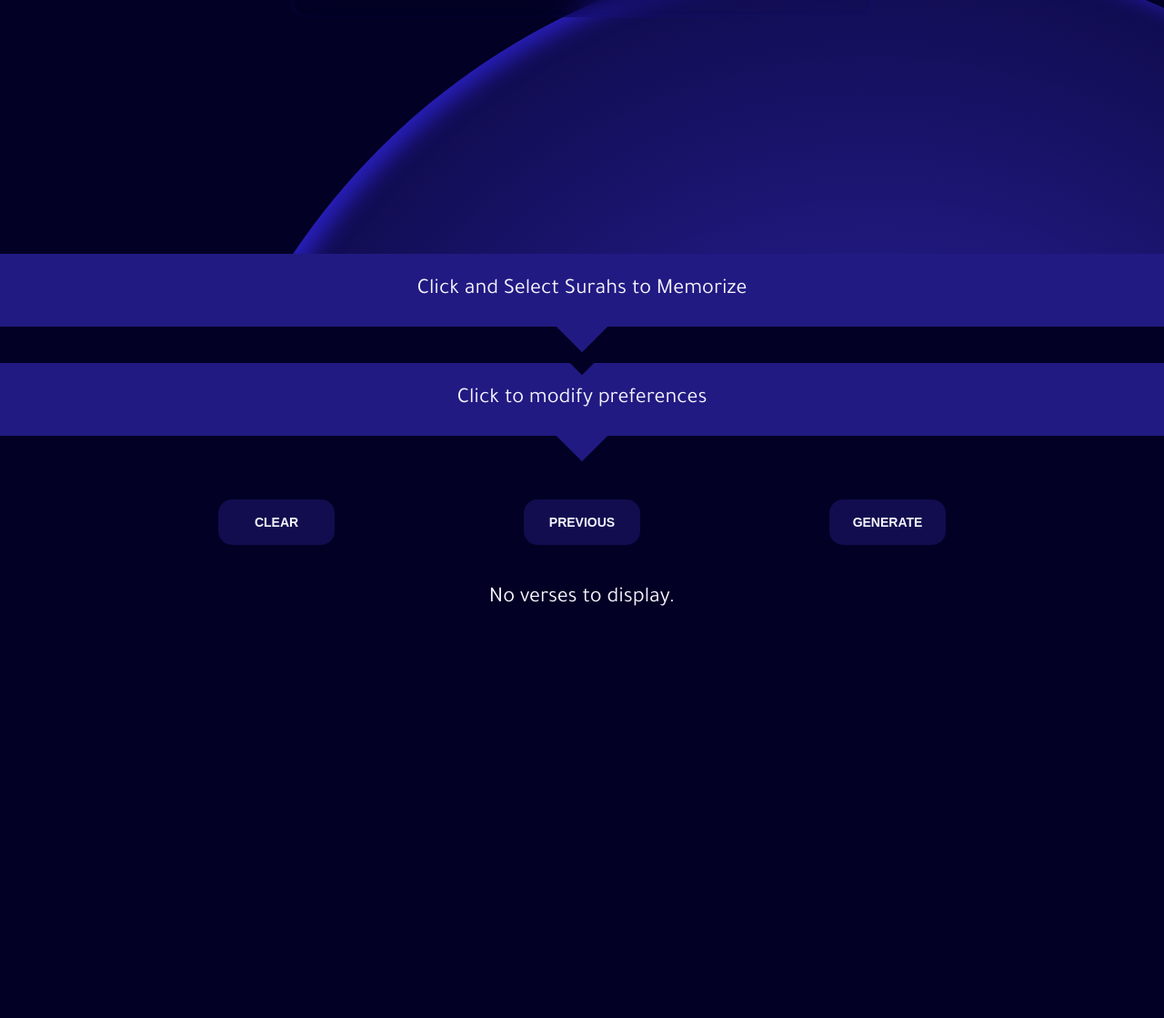
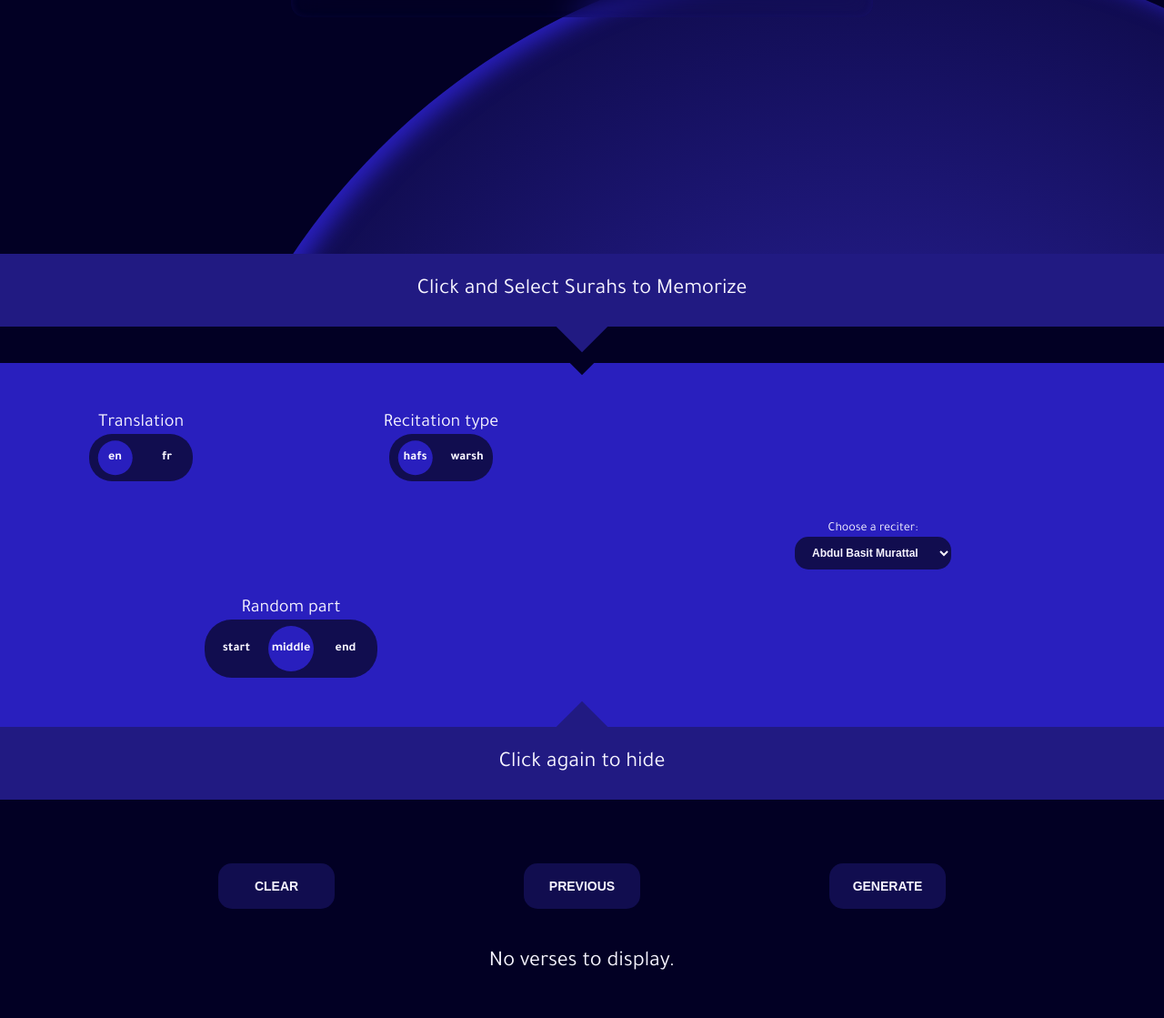
Before and after one commit to seyyko/portfolio, a Flask app: page /QuranTraining/ in a window 1280 px wide. Shown: the part 521-1640 px from the top of the page at 91% size. Run offline with Flask 3, Linux system fonts and the light colour scheme; parts of the project's set-up code (start-up, migrations or seed data) failed here and were passed over.

Commit message:
add audio to the verse to help when memorizing

```diff
--- a/QuranTraining/templates/home.html
+++ b/QuranTraining/templates/home.html
@@ -32,6 +32,7 @@
     <section id="training" class="training">
 
         <div class="verse-preferences">
+            <div class="preferences-container">
                 <div class="all-preferences">
                     <div class="language-preferences">
                         <p>{{ _('Translation') }}</p>
@@ -57,6 +58,30 @@
                             <div class="slider-label label-middle">{{ _('middle') }}</div>
                             <div class="slider-label label-end">{{ _('end') }}</div>
                         </div>
+                    </div>
+                </div>
+                <div class="reciter-container">
+                    <label for="reciter">Choose a reciter:</label>
+                    <select name="reciter" id="reciter" onchange="saveReciter()">
+                        <option value="abdulbasitmurattal">Abdul Basit Murattal</option>
+                        <option value="abdullahbasfar">Abdullah Basfar</option>
+                        <option value="abdurrahmaansudais">Abdurrahman Sudais</option>
+                        <option value="abdulsamad">Abdul Samad</option>
+                        <option value="shaatree">Shaatree</option>
+                        <option value="ahmedajamy">Ahmed Ajamy</option>
+                        <option value="alafasy">Mishary Alafasy</option>
+                        <option value="hanirifai">Hani Rifai</option>
+                        <option value="husary">Husary</option>
+                        <option value="husarymujawwad">Husary Mujawwad</option>
+                        <option value="hudhaify">Hudhaify</option>
+                        <option value="ibrahimakhbar">Ibrahim Akbar</option>
+                        <option value="mahermuaiqly">Maher Al Muaiqly</option>
+                        <option value="minshawi">Minshawi</option>
+                        <option value="minshawimujawwad">Minshawi Mujawwad</option>
+                        <option value="muhammadayyoub">Muhammad Ayyoub</option>
+                        <option value="muhammadjibreel">Muhammad Jibreel</option>
+                        <option value="saoodshuraym">Saood Shuraym</option>
+                    </select>
                 </div>
             </div>
             <div class="title-verses-preferences hover-cursor-event" onclick="toggleVersePreferences()">
--- a/static/QuranTraining/css/surah_choice.css
+++ b/static/QuranTraining/css/surah_choice.css
@@ -137,11 +137,40 @@ body{
 
     transition: transform .3s ease;
 }
+.preferences-container{
+    display: flex;
+}
 .all-preferences{
+    flex: 7;
     display: flex; flex-wrap: wrap;
     justify-content: space-around; align-items: center;
     width: 100%; height: 400px;
     gap: 20px;
+}
+.reciter-container{
+    flex: 7;
+    display: flex; flex-direction: column;
+    align-items: center; justify-content: center;
+    font-size: clamp(12px, 2vw, 14px);
+    select {
+        background-color: var(--background-secondary);
+        color: var(--text-color);
+        font-weight: bold;
+        outline: none; border: none;
+        padding: 10px 15px;
+        border-radius: 15px;
+        font-size: clamp(8px, 2vw, 12px);
+    }
+}
+#play-audio{
+    position: relative;
+    top: -10px;
+    background-image: url("../../assets/icon/volumeUp.svg");
+    background-size: cover;
+    width: 50px; height: 50px;
+    margin-left: 40px;
+    filter: invert(1);
+    background-color: transparent;
 }
 .title-verses-preferences{
     --title-verse-preferences-y: 100%;
@@ -253,7 +282,7 @@ body{
 }
 
 .current-verse-color-change{
-    background-color: var(--background-secondary);
+    background-color: var(--background-tertiary);
 }
 
 .offset-anchor{
--- a/static/QuranTraining/js/surah_choice.js
+++ b/static/QuranTraining/js/surah_choice.js
@@ -109,7 +109,7 @@ surahForm.addEventListener('submit', function(event) {
     })
     .then(response => response.json())
     .then(data => {
-        console.log('Success');
+        // console.log('Success');
 
         selectedSurahsDict = data.selected_surahs;
         localStorage.setItem('selected_surahs_dict', JSON.stringify(selectedSurahsDict));
@@ -186,6 +186,8 @@ function loadSliderChoice() {
 
     const savedStatus = localStorage.getItem("surah_container_status");
 
+    const savedStatusPreferences = localStorage.getItem("verses_preferences_status");
+
     if (savedChoiceText === "warsh") {
         sliderText.classList.add("active");
         document.querySelector(".hafs").classList.add("active");
@@ -206,8 +208,6 @@ function loadSliderChoice() {
         document.body.classList.remove("fr");
     }
 
-    console.log(savedStatus)
-
     if (savedStatus === "open") {
         titleSurahContainer.classList.add('opened-form');
         randomSurahSection.classList.add('opened-form');
@@ -218,6 +218,25 @@ function loadSliderChoice() {
         randomSurahSection.classList.remove('opened-form');
         surahContainer.style.transform = "translateY(calc(-500px))";
         titleSurahContainer.innerHTML = gettext("Click and Select Surahs to Memorize");
+    }
+
+    if (savedStatusPreferences == "close"){
+        versePreferencesContainer.classList.remove('opened-preferences-container');
+        titleVersesPreferences.classList.remove('opened-preferences-container');
+        verseDisplayContainer.style.transform = "translateY(-400px)";
+        titleVersesPreferences.innerHTML = gettext("Click to modify preferences");
+    } else{
+        versePreferencesContainer.classList.add('opened-preferences-container');
+        titleVersesPreferences.classList.add('opened-preferences-container');
+        verseDisplayContainer.style.transform = "translateY(0px)";
+        titleVersesPreferences.innerHTML = gettext("Click again to hide");
+    }
+
+    const savedReciter = localStorage.getItem('selectedReciter');
+    if (savedReciter) {
+        const select = document.getElementById('reciter');
+        select.value = savedReciter;
+        // console.log(`Reciter restored: ${savedReciter}`);
     }
 }
 
@@ -293,12 +312,14 @@ function updateDisplayedVerse() {
 
     if (currentIndex >= 0 && currentIndex < history.length) {
         const current = history[currentIndex];
+        const surah = current.surah;
+        let verseIndex = current.verseIndex;
         verseDiv.innerHTML = `
             <h3>${currentVerse}</h3>
 
-            <div class="verse-group">
-                <p class="current-verse verse-text-ar verse-text-hafs">${current.verse.text_hafs}</p>
-                <p class="current-verse verse-text-ar verse-text-warsh">${current.verse.text_warsh}</p>
+            <div class="verse-group versePos-${surah.versets[verseIndex - 1].position_ds_sourate}">
+                <p class="current-verse verse-text-ar verse-text-hafs"><button id="play-audio" class="hover-cursor-event" onclick="playSong(this)"></button> ${current.verse.text_hafs}</p>
+                <p class="current-verse verse-text-ar verse-text-warsh"><button id="play-audio" class="hover-cursor-event" onclick="playSong(this)"></button> ${current.verse.text_warsh}</p>
                 <p class="verse-translation verse-text-en"><em>${current.verse.text_en}</em></p>
                 <p class="verse-translation verse-text-fr"><em>${current.verse.text}</em></p>
             </div>
@@ -333,9 +354,9 @@ function showAnswer() {
         nextVerses.push(`
             <h3>${currentVerse}</h3>
 
-            <div id="current-verse" class="verse-group">
-                <p class="current-verse verse-text-ar verse-text-hafs">${verseIndex + 1} - ${surah.versets[verseIndex].text_hafs}</p>
-                <p class="current-verse verse-text-ar verse-text-warsh">${verseIndex + 1} - ${surah.versets[verseIndex].text_warsh}</p>
+            <div id="current-verse" class="verse-group versePos-${surah.versets[verseIndex - 1].position_ds_sourate}">
+                <p class="current-verse verse-text-ar verse-text-hafs"><button id="play-audio" class="hover-cursor-event" onclick="playSong(this)"></button> ${verseIndex + 1} - ${surah.versets[verseIndex].text_hafs}</p>
+                <p class="current-verse verse-text-ar verse-text-warsh"><button id="play-audio" class="hover-cursor-event" onclick="playSong(this)"></button> ${verseIndex + 1} - ${surah.versets[verseIndex].text_warsh}</p>
                 <p class="verse-translation verse-text-en"><em>${surah.versets[verseIndex].text_en}</em></p>
                 <p class="verse-translation verse-text-fr"><em>${surah.versets[verseIndex].text}</em></p>
             </div>
@@ -347,20 +368,20 @@ function showAnswer() {
         for (let i = 1; i <= surah.versets.length; i++) {
             if (i == verseIndex + 1){
                 nextVerses.push(`
-                    <div class="verse-group current-verse-color-change">
+                    <div class="verse-group current-verse-color-change versePos-${surah.versets[i - 1].position_ds_sourate - 1}">
                         <div id="verse-${i}" class="offset-anchor"></div>
-                        <p class="verse-text-ar verse-text-hafs">${i} - ${surah.versets[i - 1].text_hafs}</p>
-                        <p class="verse-text-ar verse-text-warsh">${i} - ${surah.versets[i - 1].text_warsh}</p>
+                        <p class="verse-text-ar verse-text-hafs"><button id="play-audio" class="hover-cursor-event" onclick="playSong(this)"></button> ${i} - ${surah.versets[i - 1].text_hafs}</p>
+                        <p class="verse-text-ar verse-text-warsh"><button id="play-audio" class="hover-cursor-event" onclick="playSong(this)"></button> ${i} - ${surah.versets[i - 1].text_warsh}</p>
                         <p class="verse-translation verse-text-en"><em>${surah.versets[i - 1].text_en}</em></p>
                         <p class="verse-translation verse-text-fr"><em>${surah.versets[i - 1].text}</em></p>
                     </div>
                 `);
             } else{
                 nextVerses.push(`
-                    <div class="verse-group">
+                    <div class="verse-group versePos-${surah.versets[i - 1].position_ds_sourate - 1}">
                         <div id="verse-${i}" class="offset-anchor"></div>
-                        <p class="verse-text-ar verse-text-hafs">${i} - ${surah.versets[i - 1].text_hafs}</p>
-                        <p class="verse-text-ar verse-text-warsh">${i} - ${surah.versets[i - 1].text_warsh}</p>
+                        <p class="verse-text-ar verse-text-hafs"><button id="play-audio" class="hover-cursor-event" onclick="playSong(this)"></button> ${i} - ${surah.versets[i - 1].text_hafs}</p>
+                        <p class="verse-text-ar verse-text-warsh"><button id="play-audio" class="hover-cursor-event" onclick="playSong(this)"></button> ${i} - ${surah.versets[i - 1].text_warsh}</p>
                         <p class="verse-translation verse-text-en"><em>${surah.versets[i - 1].text_en}</em></p>
                         <p class="verse-translation verse-text-fr"><em>${surah.versets[i - 1].text}</em></p>
                     </div>
@@ -446,4 +467,65 @@ document.addEventListener('keydown', function(event) {
     }
 });
 
+function saveReciter() {
+    const select = document.getElementById('reciter');
+    const selectedReciter = select.value;
+    localStorage.setItem('selectedReciter', selectedReciter);
+    // console.log(`Reciter saved: ${selectedReciter}`);
+}
+
+let currentAudio = null;
+let currentSource = '';
+
+function playSong(button) {
+    const verseGroup = button.closest('.verse-group');
+    if (!verseGroup) return;
+
+    const reciter = document.getElementById('reciter').value;
+
+    const verseClass = Array.from(verseGroup.classList).find(cls => cls.startsWith('versePos-'));
+    if (!verseClass) return;
+    const verseNumber = verseClass.replace('versePos-', '');
+
+    const current = history[currentIndex];
+    const surah = current.surah;
+    const verseData = surah.versets[verseNumber];
+
+    if (!verseData[reciter]) {
+        console.error(`No audio files found for the narrator : ${reciter}`);
+        return;
+    }
+
+    const newSource = verseData[reciter];
+
+    if (currentAudio === null || currentSource === '') {
+        currentAudio = new Audio(newSource);
+        currentSource = newSource;
+        currentAudio.play();
+        currentAudio.addEventListener('ended', () => {
+            currentAudio = null;
+            currentSource = '';
+        });
+    } else if (currentSource !== newSource) {
+        currentAudio.pause();
+        currentAudio.currentTime = 0;
+        currentAudio = new Audio(newSource);
+        currentSource = newSource;
+        currentAudio.play();
+        currentAudio.addEventListener('ended', () => {
+            currentAudio = null;
+            currentSource = '';
+        });
+    } else {
+        if (currentAudio.paused) {
+            currentAudio.play();
+        } else {
+            currentAudio.pause();
+            currentAudio.currentTime = 0;
+            currentAudio = null;
+            currentSource = '';
+        }
+    }
+}
+
 document.addEventListener("DOMContentLoaded", loadSliderChoice);
```
Also changed, not shown: static/assets/icon/volumeDown.svg (added), static/assets/icon/volumeUp.svg (added). Lines whose indentation alone changed are shown as unchanged.
